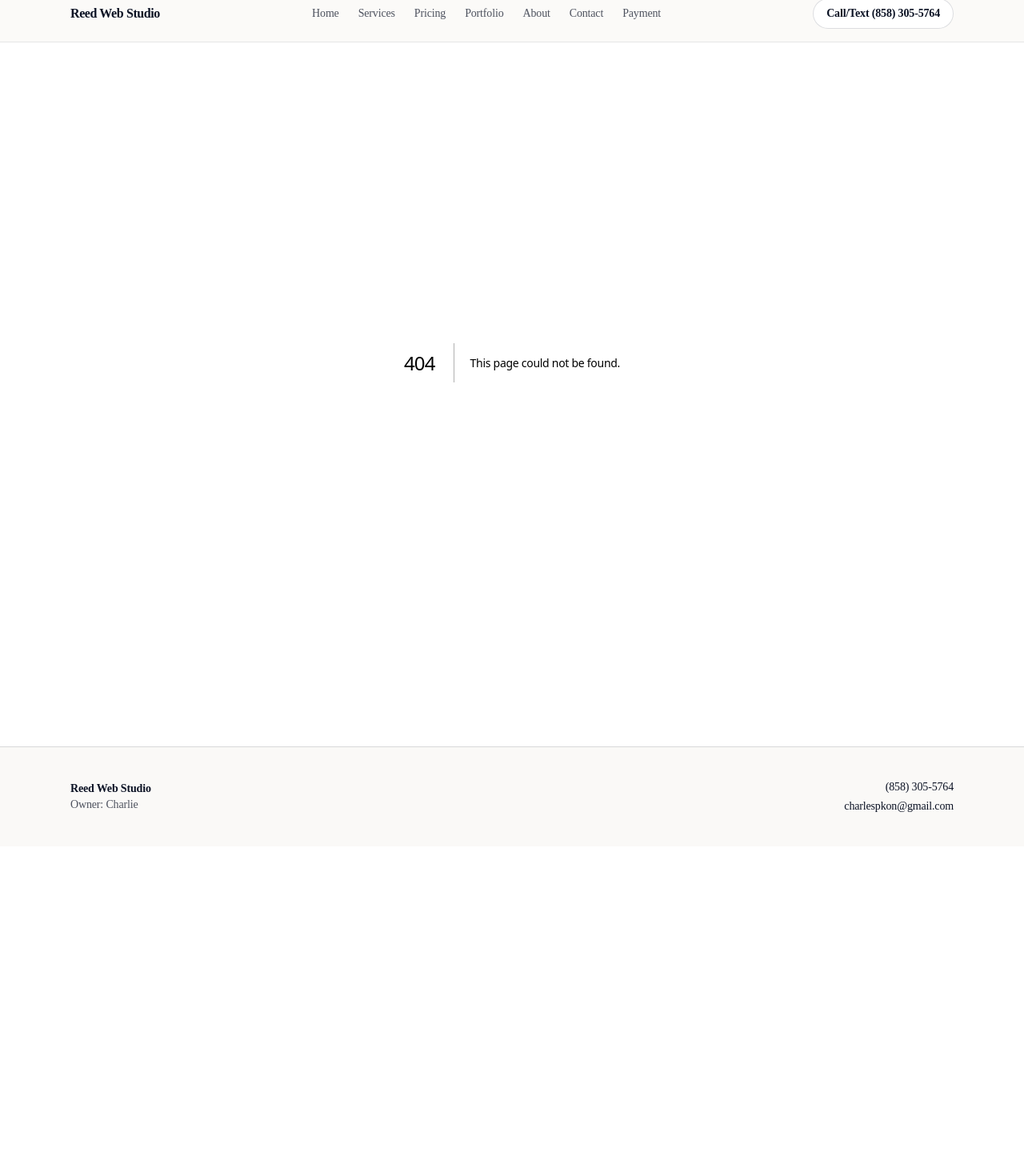
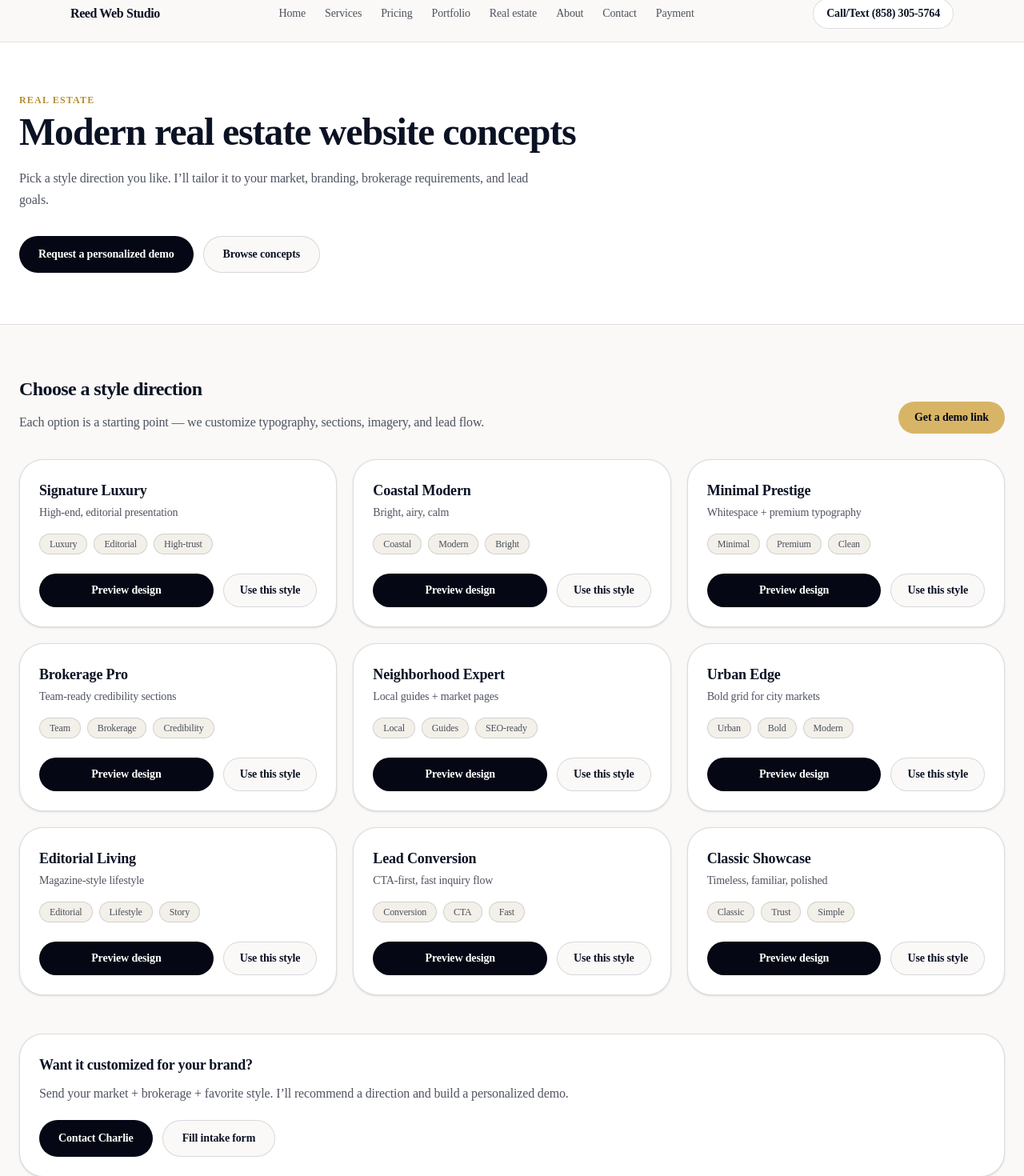
Before and after one commit to cHARLESiSGAE/ReedWebDesigns, a Next.js app: page /real-estate in a window 1280 px wide. Before the commit this address had no page. Shown: the part 18-1488 px from the top of the page at 80% size. Before the commit the page ends 1076 px from the top, so only its background shows below. Built offline with nearby package versions, Linux system fonts and the light colour scheme.

Commit message:
Fix light theme contrast, restyle payment page, add real estate concepts page

```diff
--- a/src/app/payment/page.tsx
+++ b/src/app/payment/page.tsx
@@ -48,35 +48,37 @@ const payments: PaymentItem[] = [
 
 export default function PaymentPage() {
   return (
-    <main className="mx-auto max-w-6xl px-6 py-16">
-      <h1 className="text-3xl font-semibold tracking-tight md:text-5xl">Payment</h1>
-      <p className="mt-4 max-w-2xl text-white/70">
+    <main className="bg-background">
+      <div className="mx-auto max-w-7xl px-6 py-16">
+        <p className="text-xs font-semibold tracking-widest text-[rgb(184,141,47)]">PAYMENT</p>
+        <h1 className="mt-2 text-3xl font-semibold tracking-tight md:text-5xl">Pay via Stripe</h1>
+        <p className="mt-4 max-w-2xl text-muted-foreground">
           Use the buttons below to pay via Stripe checkout.
         </p>
 
-      <p className="mt-6 max-w-2xl text-white/70">
-        Before paying, please fill out our quick intake form so we can hit the ground running.{" "}
-        <Link className="text-white underline underline-offset-4" href="/intake">
+        <div className="mt-6 max-w-2xl rounded-2xl border border-border bg-card p-5 text-sm text-muted-foreground">
+          Before paying, please fill out the quick intake form so we can hit the ground running: {" "}
+          <Link className="font-semibold text-foreground hover:underline" href="/intake">
             /intake
           </Link>
           .
-      </p>
+        </div>
 
         <div className="mt-10 grid gap-5 md:grid-cols-2">
           {payments.map((p) => (
-          <Card key={p.title} className="border-white/10 bg-white/5 p-6 text-white">
+            <Card key={p.title} className="rounded-3xl border-border bg-card p-6 shadow-sm">
               <div className="flex items-start justify-between gap-4">
                 <div>
-                <div className="text-lg font-semibold">{p.title}</div>
-                <div className="mt-2 text-sm text-white/70">{p.description}</div>
+                  <div className="text-lg font-semibold text-foreground">{p.title}</div>
+                  <div className="mt-2 text-sm text-muted-foreground">{p.description}</div>
                 </div>
-              <div className="text-xl font-semibold">{p.price}</div>
+                <div className="text-xl font-semibold text-foreground">{p.price}</div>
               </div>
 
               <div className="mt-6">
                 {p.href ? (
                   <a
-                  className="inline-flex w-full items-center justify-center rounded-full bg-white px-4 py-2 text-sm font-semibold text-black hover:bg-neutral-200"
+                    className="inline-flex w-full items-center justify-center rounded-full bg-[rgb(5,8,20)] px-4 py-2.5 text-sm font-semibold text-white hover:bg-[rgb(11,18,36)]"
                     href={p.href}
                     target="_blank"
                     rel="noreferrer"
@@ -85,7 +87,7 @@ export default function PaymentPage() {
                   </a>
                 ) : (
                   <button
-                  className="inline-flex w-full items-center justify-center rounded-full bg-white px-4 py-2 text-sm font-semibold text-black hover:bg-neutral-200"
+                    className="inline-flex w-full items-center justify-center rounded-full bg-muted px-4 py-2.5 text-sm font-semibold text-muted-foreground"
                     type="button"
                     disabled
                   >
@@ -96,6 +98,7 @@ export default function PaymentPage() {
             </Card>
           ))}
         </div>
+      </div>
     </main>
   );
 }
--- /dev/null
+++ b/src/app/real-estate/page.tsx
@@ -0,0 +1,173 @@
+import Link from "next/link";
+
+const concepts = [
+  {
+    title: "Signature Luxury",
+    subtitle: "High-end, editorial presentation",
+    tags: ["Luxury", "Editorial", "High-trust"],
+    demoPath: "/demo/luxury-template/",
+  },
+  {
+    title: "Coastal Modern",
+    subtitle: "Bright, airy, calm",
+    tags: ["Coastal", "Modern", "Bright"],
+    demoPath: "/demo/coastal-modern/",
+  },
+  {
+    title: "Minimal Prestige",
+    subtitle: "Whitespace + premium typography",
+    tags: ["Minimal", "Premium", "Clean"],
+    demoPath: "/demo/minimal-prestige/",
+  },
+  {
+    title: "Brokerage Pro",
+    subtitle: "Team-ready credibility sections",
+    tags: ["Team", "Brokerage", "Credibility"],
+    demoPath: "/demo/brokerage-pro/",
+  },
+  {
+    title: "Neighborhood Expert",
+    subtitle: "Local guides + market pages",
+    tags: ["Local", "Guides", "SEO-ready"],
+    demoPath: "/demo/neighborhood-expert/",
+  },
+  {
+    title: "Urban Edge",
+    subtitle: "Bold grid for city markets",
+    tags: ["Urban", "Bold", "Modern"],
+    demoPath: "/demo/urban-edge/",
+  },
+  {
+    title: "Editorial Living",
+    subtitle: "Magazine-style lifestyle",
+    tags: ["Editorial", "Lifestyle", "Story"],
+    demoPath: "/demo/editorial-living/",
+  },
+  {
+    title: "Lead Conversion",
+    subtitle: "CTA-first, fast inquiry flow",
+    tags: ["Conversion", "CTA", "Fast"],
+    demoPath: "/demo/lead-conversion/",
+  },
+  {
+    title: "Classic Showcase",
+    subtitle: "Timeless, familiar, polished",
+    tags: ["Classic", "Trust", "Simple"],
+    demoPath: "/demo/classic-showcase/",
+  },
+];
+
+const DEMO_BASE = "https://ckwmc-demo-sites.pages.dev";
+
+export default function RealEstateConceptsPage() {
+  return (
+    <main className="bg-background">
+      <section className="border-b border-border bg-card">
+        <div className="mx-auto max-w-7xl px-6 py-16">
+          <p className="text-xs font-semibold tracking-widest text-[rgb(184,141,47)]">REAL ESTATE</p>
+          <h1 className="mt-2 text-3xl font-semibold tracking-tight md:text-5xl">
+            Modern real estate website concepts
+          </h1>
+          <p className="mt-5 max-w-2xl text-muted-foreground">
+            Pick a style direction you like. I’ll tailor it to your market, branding, brokerage requirements, and lead goals.
+          </p>
+
+          <div className="mt-8 flex flex-col gap-3 sm:flex-row">
+            <Link
+              href="/contact"
+              className="inline-flex items-center justify-center rounded-full bg-[rgb(5,8,20)] px-6 py-3 text-sm font-semibold text-white hover:bg-[rgb(11,18,36)]"
+            >
+              Request a personalized demo
+            </Link>
+            <a
+              href="#concepts"
+              className="inline-flex items-center justify-center rounded-full border border-border bg-background px-6 py-3 text-sm font-semibold text-foreground hover:bg-muted"
+            >
+              Browse concepts
+            </a>
+          </div>
+        </div>
+      </section>
+
+      <section id="concepts">
+        <div className="mx-auto max-w-7xl px-6 py-16">
+          <div className="flex flex-col gap-3 sm:flex-row sm:items-end sm:justify-between">
+            <div>
+              <h2 className="text-2xl font-semibold tracking-tight">Choose a style direction</h2>
+              <p className="mt-3 max-w-2xl text-muted-foreground">
+                Each option is a starting point — we customize typography, sections, imagery, and lead flow.
+              </p>
+            </div>
+            <Link
+              href="/contact"
+              className="inline-flex items-center justify-center rounded-full bg-[rgba(214,177,94,0.95)] px-5 py-2.5 text-sm font-semibold text-[rgb(5,8,20)] hover:bg-[rgba(201,162,75,0.95)]"
+            >
+              Get a demo link
+            </Link>
+          </div>
+
+          <div className="mt-8 grid gap-5 sm:grid-cols-2 lg:grid-cols-3">
+            {concepts.map((c) => {
+              const demoUrl = `${DEMO_BASE}${c.demoPath}`;
+              return (
+                <div key={c.title} className="rounded-3xl border border-border bg-card p-6 shadow-sm">
+                  <div className="text-lg font-semibold text-foreground">{c.title}</div>
+                  <div className="mt-1 text-sm text-muted-foreground">{c.subtitle}</div>
+
+                  <div className="mt-4 flex flex-wrap gap-2">
+                    {c.tags.map((t) => (
+                      <span
+                        key={t}
+                        className="rounded-full border border-border bg-muted px-3 py-1 text-xs text-muted-foreground"
+                      >
+                        {t}
+                      </span>
+                    ))}
+                  </div>
+
+                  <div className="mt-6 flex flex-col gap-3 sm:flex-row">
+                    <a
+                      href={demoUrl}
+                      target="_blank"
+                      rel="noreferrer"
+                      className="inline-flex flex-1 items-center justify-center rounded-full bg-[rgb(5,8,20)] px-5 py-2.5 text-sm font-semibold text-white hover:bg-[rgb(11,18,36)]"
+                    >
+                      Preview design
+                    </a>
+                    <Link
+                      href="/contact"
+                      className="inline-flex items-center justify-center rounded-full border border-border bg-background px-5 py-2.5 text-sm font-semibold text-foreground hover:bg-muted"
+                    >
+                      Use this style
+                    </Link>
+                  </div>
+                </div>
+              );
+            })}
+          </div>
+
+          <div className="mt-12 rounded-3xl border border-border bg-card p-6 shadow-sm">
+            <h3 className="text-lg font-semibold text-foreground">Want it customized for your brand?</h3>
+            <p className="mt-2 text-muted-foreground">
+              Send your market + brokerage + favorite style. I’ll recommend a direction and build a personalized demo.
+            </p>
+            <div className="mt-5 flex flex-col gap-3 sm:flex-row">
+              <Link
+                href="/contact"
+                className="inline-flex items-center justify-center rounded-full bg-[rgb(5,8,20)] px-6 py-3 text-sm font-semibold text-white hover:bg-[rgb(11,18,36)]"
+              >
+                Contact Charlie
+              </Link>
+              <Link
+                href="/intake"
+                className="inline-flex items-center justify-center rounded-full border border-border bg-background px-6 py-3 text-sm font-semibold text-foreground hover:bg-muted"
+              >
+                Fill intake form
+              </Link>
+            </div>
+          </div>
+        </div>
+      </section>
+    </main>
+  );
+}
--- a/src/components/site/package-cards.tsx
+++ b/src/components/site/package-cards.tsx
@@ -1,136 +1,115 @@
-import * as React from "react";
 import Link from "next/link";
 import { packages } from "@/lib/site-data";
-import { Card } from "@/components/ui/card";
 
-const accentById: Record<string, { border: string; glow: string; chip: string }> = {
+const tierAccent: Record<string, { badge: string; ring: string }> = {
   starter: {
-    border: "from-amber-500/40 via-amber-200/10 to-white/10",
-    glow: "hover:shadow-[0_30px_90px_rgba(245,158,11,0.18)]",
-    chip: "bg-amber-500/10 text-amber-200 ring-1 ring-amber-500/20",
+    ring: "ring-[rgba(214,177,94,0.28)]",
+    badge: "bg-[rgba(214,177,94,0.16)] text-[rgb(5,8,20)]",
   },
   pro: {
-    border: "from-cyan-500/45 via-blue-300/10 to-white/10",
-    glow: "hover:shadow-[0_30px_90px_rgba(34,211,238,0.18)]",
-    chip: "bg-cyan-500/10 text-cyan-200 ring-1 ring-cyan-500/20",
+    ring: "ring-[rgba(11,18,36,0.18)]",
+    badge: "bg-[rgba(11,18,36,0.08)] text-[rgb(5,8,20)]",
   },
   business: {
-    border: "from-violet-500/45 via-fuchsia-300/10 to-white/10",
-    glow: "hover:shadow-[0_30px_90px_rgba(168,85,247,0.20)]",
-    chip: "bg-violet-500/10 text-violet-200 ring-1 ring-violet-500/20",
+    ring: "ring-[rgba(184,141,47,0.22)]",
+    badge: "bg-[rgba(184,141,47,0.14)] text-[rgb(5,8,20)]",
   },
   custom: {
-    border: "from-emerald-500/45 via-emerald-200/10 to-white/10",
-    glow: "hover:shadow-[0_30px_90px_rgba(16,185,129,0.18)]",
-    chip: "bg-emerald-500/10 text-emerald-200 ring-1 ring-emerald-500/20",
+    ring: "ring-[rgba(11,18,36,0.14)]",
+    badge: "bg-[rgba(11,18,36,0.06)] text-[rgb(5,8,20)]",
   },
 };
 
 export function PackageCards({ showManagement = true }: { showManagement?: boolean }) {
   const tiers = showManagement ? packages : packages.filter((p) => p.id !== "management");
+  const mainTiers = tiers.filter((p) => p.id !== "management");
+  const management = showManagement ? tiers.find((p) => p.id === "management") : undefined;
 
   return (
     <div className="grid gap-5 md:grid-cols-2">
-      {tiers
-        .filter((p) => p.id !== "management")
-        .map((p) => {
-          const accent = accentById[p.id] ?? accentById.pro;
+      {mainTiers.map((p) => {
+        const a = tierAccent[p.id] ?? tierAccent.pro;
         const isPopular = p.id === "pro";
 
         return (
           <div
             key={p.id}
             className={[
-                "relative rounded-3xl p-px",
-                "bg-gradient-to-b",
-                accent.border,
-                "transition",
-                "card-lift",
-                accent.glow,
-                isPopular ? "shadow-[0_0_0_1px_rgba(34,211,238,0.22)] md:scale-[1.02] md:-translate-y-1 z-10" : "",
+              "relative rounded-3xl border border-border bg-card p-6 shadow-sm ring-1",
+              a.ring,
+              isPopular ? "md:scale-[1.01]" : "",
             ].join(" ")}
           >
             {isPopular ? (
-                <div className="pointer-events-none absolute -top-3 left-6 z-10 inline-flex items-center rounded-full bg-gradient-to-r from-cyan-400/20 to-blue-500/20 px-3 py-1 text-[11px] font-semibold text-white ring-1 ring-white/15 backdrop-blur">
+              <div className="absolute -top-3 left-6 rounded-full border border-border bg-background px-3 py-1 text-[11px] font-semibold text-foreground">
                 Most popular
               </div>
             ) : null}
 
-              <Card className="bg-transparent p-6 text-white glass-panel ring-0">
             <div className="flex items-start justify-between gap-4">
               <div>
-                    <div className="text-lg font-semibold tracking-tight">{p.title}</div>
-                    <div className="mt-1 flex flex-wrap items-center gap-2">
+                <div className="text-lg font-semibold tracking-tight text-foreground">{p.title}</div>
+                <div className="mt-2 flex flex-wrap items-center gap-2">
                   {p.label ? (
-                        <div className="inline-flex rounded-full bg-white/5 px-3 py-1 text-xs text-white/80 ring-1 ring-white/15">
+                    <div className="inline-flex rounded-full border border-border bg-muted px-3 py-1 text-xs text-muted-foreground">
                       {p.label}
                     </div>
                   ) : null}
-                      <div className={["inline-flex rounded-full px-3 py-1 text-xs", accent.chip].join(" ")}>
-                        {p.id === "starter"
-                          ? "Amber"
-                          : p.id === "pro"
-                            ? "Cyan"
-                            : p.id === "business"
-                              ? "Purple"
-                              : "Emerald"}
-                        <span className="sr-only"> accent</span>
+                  <div className={["inline-flex rounded-full px-3 py-1 text-xs font-semibold", a.badge].join(" ")}>
+                    {p.id.toUpperCase()}
                   </div>
                 </div>
               </div>
               <div className="text-right">
-                    <div className="text-xl font-semibold">{p.price}</div>
+                <div className="text-xl font-semibold text-foreground">{p.price}</div>
               </div>
             </div>
 
-                <p className="mt-4 text-sm leading-7 font-medium text-white/75">{p.description}</p>
-                <ul className="mt-4 space-y-2 text-sm font-medium text-white/75">
+            <p className="mt-4 text-sm leading-7 text-muted-foreground">{p.description}</p>
+            <ul className="mt-4 space-y-2 text-sm text-muted-foreground">
               {p.includes.slice(0, 5).map((i) => (
                 <li key={i} className="flex gap-2">
-                      <span className="text-white/40">•</span>
+                  <span className="text-[rgba(11,18,36,0.35)]">•</span>
                   <span>{i}</span>
                 </li>
               ))}
             </ul>
 
-                <div className="mt-6 flex gap-3">
+            <div className="mt-6 flex flex-col gap-3 sm:flex-row">
               <Link
                 href="/contact"
-                    className="inline-flex flex-1 items-center justify-center rounded-full bg-white px-4 py-2 text-sm font-semibold text-black transition hover:bg-neutral-200 hover:shadow-[0_18px_70px_rgba(255,255,255,0.18)]"
+                className="inline-flex flex-1 items-center justify-center rounded-full bg-[rgb(5,8,20)] px-5 py-2.5 text-sm font-semibold text-white hover:bg-[rgb(11,18,36)]"
               >
                 Get started
               </Link>
               <Link
                 href="/pricing"
-                    className="inline-flex items-center justify-center rounded-full border border-white/15 bg-white/5 px-4 py-2 text-sm font-semibold text-white transition hover:bg-white/10 hover:shadow-[0_18px_70px_rgba(255,255,255,0.10)]"
+                className="inline-flex items-center justify-center rounded-full border border-border bg-background px-5 py-2.5 text-sm font-semibold text-foreground hover:bg-muted"
               >
                 Pricing
               </Link>
             </div>
-              </Card>
           </div>
         );
       })}
 
-      {showManagement ? (
-        <div className="relative rounded-3xl bg-gradient-to-b from-white/15 to-white/5 p-px md:col-span-2 card-lift hover:shadow-[0_30px_90px_rgba(255,255,255,0.08)]">
-          <Card className="bg-transparent p-6 text-white glass-panel ring-0">
+      {management ? (
+        <div className="rounded-3xl border border-border bg-card p-6 shadow-sm md:col-span-2">
           <div className="flex items-start justify-between gap-4">
             <div>
-                <div className="text-lg font-semibold tracking-tight">Monthly Website Management</div>
-                <div className="mt-1 text-sm text-white/70">Updates, tweaks, and upkeep after launch.</div>
+              <div className="text-lg font-semibold tracking-tight text-foreground">Monthly Website Management</div>
+              <div className="mt-2 text-sm text-muted-foreground">Updates, tweaks, and upkeep after launch.</div>
             </div>
-              <div className="text-xl font-semibold">$20–$100/mo</div>
+            <div className="text-xl font-semibold text-foreground">{management.price}</div>
           </div>
           <div className="mt-6">
             <Link
               href="/payment"
-                className="inline-flex items-center justify-center rounded-full border border-white/15 bg-white/5 px-4 py-2 text-sm font-semibold text-white transition hover:bg-white/10 hover:shadow-[0_18px_70px_rgba(255,255,255,0.10)]"
+              className="inline-flex items-center justify-center rounded-full border border-border bg-background px-5 py-2.5 text-sm font-semibold text-foreground hover:bg-muted"
             >
               Pay management
             </Link>
           </div>
-          </Card>
         </div>
       ) : null}
     </div>
--- a/src/components/site/site-header.tsx
+++ b/src/components/site/site-header.tsx
@@ -6,6 +6,7 @@ const nav = [
   { href: "/services", label: "Services" },
   { href: "/pricing", label: "Pricing" },
   { href: "/portfolio", label: "Portfolio" },
+  { href: "/real-estate", label: "Real estate" },
   { href: "/about", label: "About" },
   { href: "/contact", label: "Contact" },
   { href: "/payment", label: "Payment" },
```
Lines whose indentation alone changed are shown as unchanged.
